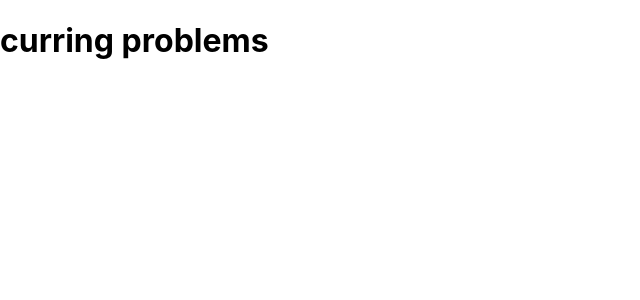
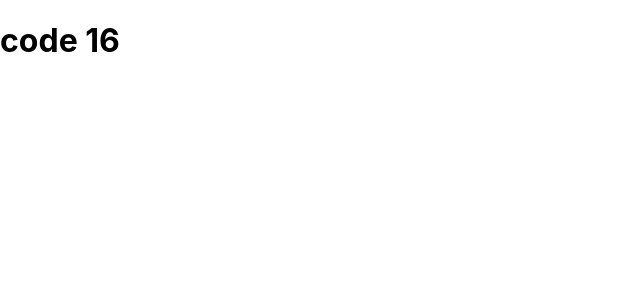
Before and after one commit to aniket2727/typescriptreact, a React (Create React App) app in the folder my-app/: page / in a window 1280 px wide. Shown: the top 300 px of the page, without its empty margins (0-640 px from the left). Built offline with nearby package versions, Linux system fonts and the light colour scheme.

Commit message:
add code

```diff
--- a/my-app/src/App.tsx
+++ b/my-app/src/App.tsx
@@ -13,13 +13,13 @@ import Code11 from './compoent/Code11';
 import Code12 from './compoent/Code12';
 import Maincomponentforhoc from './compoent/Code13';
 import Curring from './compoent/Code14';
-
-
+import Closures from './compoent/Code15';
+import Code16 from './compoent/Code16';
 
 function App() {
   return (
     <div className="App">
-       <Curring/>
+       <Code16/>
     </div>
   );
 }
--- /dev/null
+++ b/my-app/src/compoent/Code16.tsx
@@ -0,0 +1,42 @@
+
+
+
+// code is written by aniket kadam
+
+
+import React from 'react'
+
+const Code16 = () => {
+
+
+    const a={
+        x:10,
+        y:20
+    }
+
+
+    const b=a;
+    b.x=100;
+    console.log("the value a is ",a);
+    console.log("the value of b is ",b);
+
+
+    const aa = { x: 10, y: 20 };
+    const bb = { ...aa };  // Creates a shallow copy of 'a'
+    b.x = 100;
+
+    console.log("the value of a is ", aa);  // Outputs: { x: 10, y: 20 }
+    console.log("the value of b is ", bb);  // Outputs: { x: 100, y: 20 }
+
+
+
+
+
+  return (
+    <div>
+       <h1>code 16</h1>
+    </div>
+  )
+}
+
+export default Code16
```
